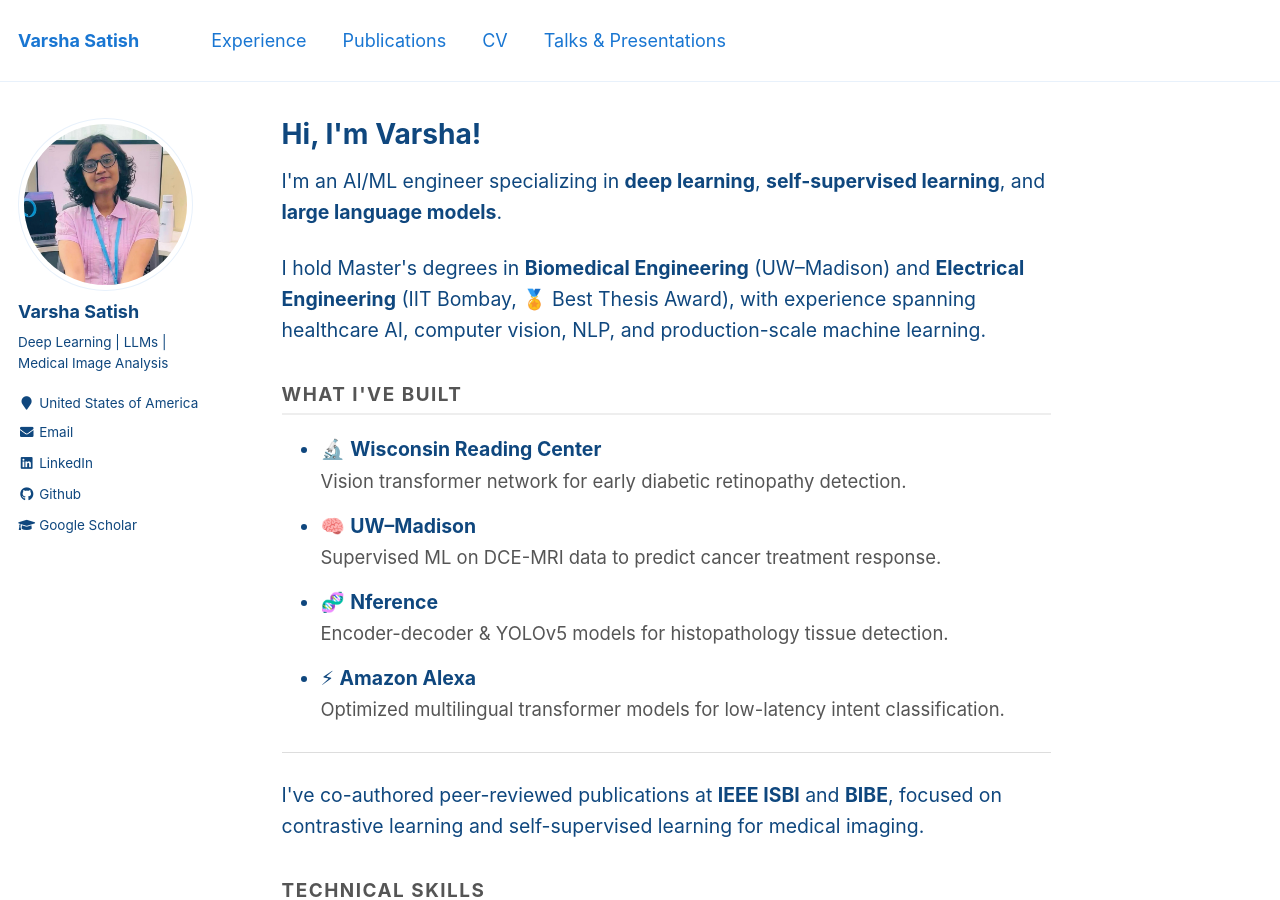
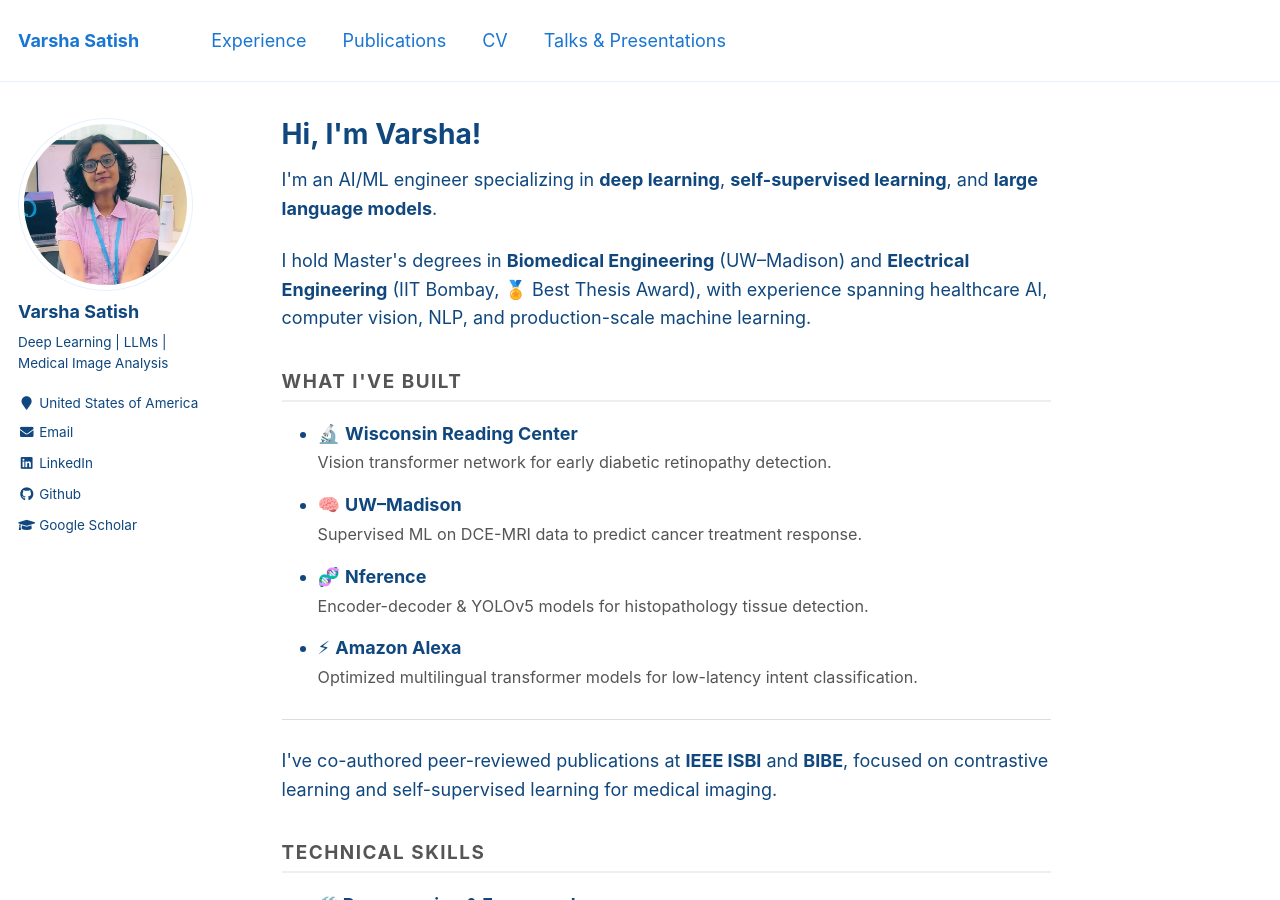
Before and after one commit to VarshaSatish/VarshaSatish.github.io, a Jekyll site: the page built from _pages/about.md, in a window 1280 px wide and 900 px high. Built offline with Jekyll 4.4.1, drawn with Linux system fonts in a browser that asks for light colours.

Commit message:
Update about.md

```diff
--- a/_pages/about.md
+++ b/_pages/about.md
@@ -9,29 +9,29 @@
 
 <h1>Hi, I'm Varsha!</h1>
 
-<p style="font-size:1.08em;line-height:1.6;">I'm an AI/ML engineer specializing in <strong>deep learning</strong>, <strong>self-supervised learning</strong>, and <strong>large language models</strong>.</p>
+<p style="font-size:1.0em;line-height:1.6;">I'm an AI/ML engineer specializing in <strong>deep learning</strong>, <strong>self-supervised learning</strong>, and <strong>large language models</strong>.</p>
 
-<p style="font-size:1.08em;line-height:1.6;">I hold Master's degrees in <strong>Biomedical Engineering</strong> (UW–Madison) and <strong>Electrical Engineering</strong> (IIT Bombay, 🏅 Best Thesis Award), with experience spanning healthcare AI, computer vision, NLP, and production-scale machine learning.</p>
+<p style="font-size:1.0em;line-height:1.6;">I hold Master's degrees in <strong>Biomedical Engineering</strong> (UW–Madison) and <strong>Electrical Engineering</strong> (IIT Bombay, 🏅 Best Thesis Award), with experience spanning healthcare AI, computer vision, NLP, and production-scale machine learning.</p>
 
 <h2 style="font-size:1.05em;font-weight:700;text-transform:uppercase;letter-spacing:0.08em;color:#555;border-bottom:2px solid #eee;padding-bottom:6px;margin-top:2em;">What I've Built</h2>
 
-<ul style="font-size:1.08em;line-height:1.6;list-style-position:outside;padding-left:2em;margin-left:0;">
-  <li style="margin:0 0 14px 0;"><span style="font-size:1em;">🔬</span> <strong>Wisconsin Reading Center</strong><br><span style="color:#555;font-size:0.95em;line-height:1.4;">Vision transformer network for early diabetic retinopathy detection.</span></li>
-  <li style="margin:0 0 14px 0;"><span style="font-size:1em;">🧠</span> <strong>UW–Madison</strong><br><span style="color:#555;font-size:0.95em;line-height:1.4;">Supervised ML on DCE-MRI data to predict cancer treatment response.</span></li>
-  <li style="margin:0 0 14px 0;"><span style="font-size:1em;">🧬</span> <strong>Nference</strong><br><span style="color:#555;font-size:0.95em;line-height:1.4;">Encoder-decoder & YOLOv5 models for histopathology tissue detection.</span></li>
-  <li style="margin:0 0 14px 0;"><span style="font-size:1em;">⚡</span> <strong>Amazon Alexa</strong><br><span style="color:#555;font-size:0.95em;line-height:1.4;">Optimized multilingual transformer models for low-latency intent classification.</span></li>
+<ul style="font-size:1.0em;line-height:1.6;list-style-position:outside;padding-left:2em;margin-left:0;">
+  <li style="margin:0 0 14px 0;"><span style="font-size:1em;">🔬</span> <strong>Wisconsin Reading Center</strong><br><span style="color:#555;font-size:0.9em;line-height:1.4;">Vision transformer network for early diabetic retinopathy detection.</span></li>
+  <li style="margin:0 0 14px 0;"><span style="font-size:1em;">🧠</span> <strong>UW–Madison</strong><br><span style="color:#555;font-size:0.9em;line-height:1.4;">Supervised ML on DCE-MRI data to predict cancer treatment response.</span></li>
+  <li style="margin:0 0 14px 0;"><span style="font-size:1em;">🧬</span> <strong>Nference</strong><br><span style="color:#555;font-size:0.9em;line-height:1.4;">Encoder-decoder & YOLOv5 models for histopathology tissue detection.</span></li>
+  <li style="margin:0 0 14px 0;"><span style="font-size:1em;">⚡</span> <strong>Amazon Alexa</strong><br><span style="color:#555;font-size:0.9em;line-height:1.4;">Optimized multilingual transformer models for low-latency intent classification.</span></li>
 </ul>
 
 <hr style="border:none;border-top:1px solid #ddd;margin:1.5em 0;">
 
-<p style="font-size:1.08em;line-height:1.6;margin-left:0;">I've co-authored peer-reviewed publications at <strong>IEEE ISBI</strong> and <strong>BIBE</strong>, focused on contrastive learning and self-supervised learning for medical imaging.</p>
+<p style="font-size:1.0em;line-height:1.6;margin-left:0;">I've co-authored peer-reviewed publications at <strong>IEEE ISBI</strong> and <strong>BIBE</strong>, focused on contrastive learning and self-supervised learning for medical imaging.</p>
 
 <h2 style="font-size:1.05em;font-weight:700;text-transform:uppercase;letter-spacing:0.08em;color:#555;border-bottom:2px solid #eee;padding-bottom:6px;margin-top:2em;">Technical Skills</h2>
 
-<ul style="font-size:1.08em;line-height:1.6;list-style-position:outside;padding-left:2em;margin-left:0;">
-  <li style="margin:0 0 14px 0;"><span style="font-size:1em;">🛠️</span> <strong>Programming &amp; Frameworks</strong><br><span style="color:#555;font-size:0.95em;line-height:1.4;">Python · PyTorch · TensorFlow · MATLAB · LangGraph</span></li>
-  <li style="margin:0 0 14px 0;"><span style="font-size:1em;">💡</span> <strong>Core AI/ML Areas</strong><br><span style="color:#555;font-size:0.95em;line-height:1.4;">Agentic AI · LLMs · Transformers · Deep Learning · Self-Supervised Learning · NLP · Computer Vision</span></li>
-  <li style="margin:0 0 14px 0;"><span style="font-size:1em;">🏥</span> <strong>Domains</strong><br><span style="color:#555;font-size:0.95em;line-height:1.4;">Healthcare AI · Precision Medicine · Medical Image Analysis</span></li>
+<ul style="font-size:1.0em;line-height:1.6;list-style-position:outside;padding-left:2em;margin-left:0;">
+  <li style="margin:0 0 14px 0;"><span style="font-size:0.9em;">🛠️</span> <strong>Programming &amp; Frameworks</strong><br><span style="color:#555;font-size:0.95em;line-height:1.4;">Python · PyTorch · TensorFlow · MATLAB · LangGraph</span></li>
+  <li style="margin:0 0 14px 0;"><span style="font-size:0.9em;">💡</span> <strong>Core AI/ML Areas</strong><br><span style="color:#555;font-size:0.95em;line-height:1.4;">Agentic AI · LLMs · Transformers · Deep Learning · Self-Supervised Learning · NLP · Computer Vision</span></li>
+  <li style="margin:0 0 14px 0;"><span style="font-size:0.9em;">🏥</span> <strong>Domains</strong><br><span style="color:#555;font-size:0.95em;line-height:1.4;">Healthcare AI · Precision Medicine · Medical Image Analysis</span></li>
 </ul>
 
 <hr style="border:none;border-top:1px solid #ddd;margin:1.5em 0;">
```
